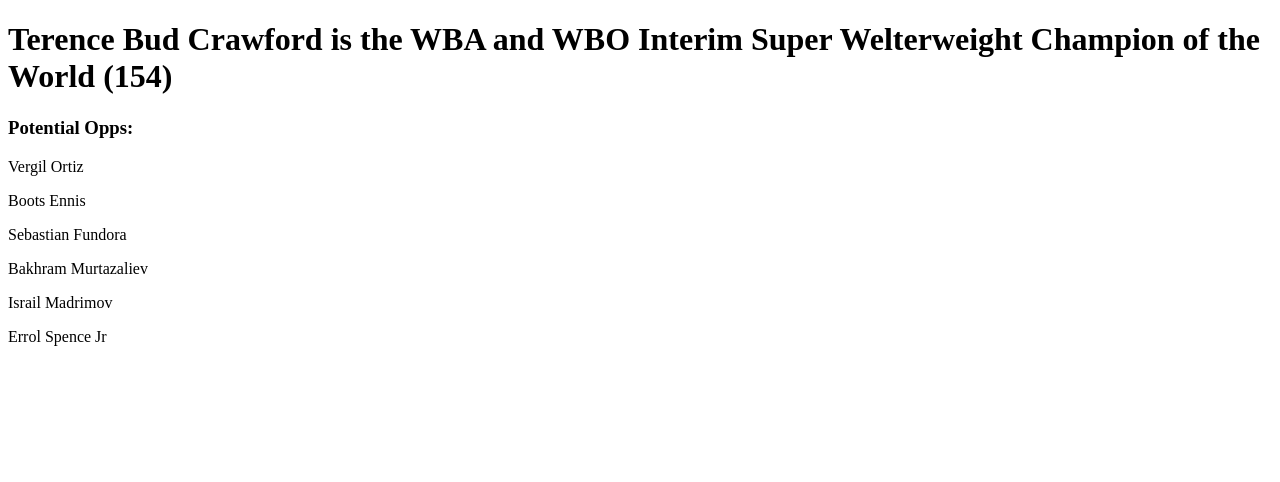
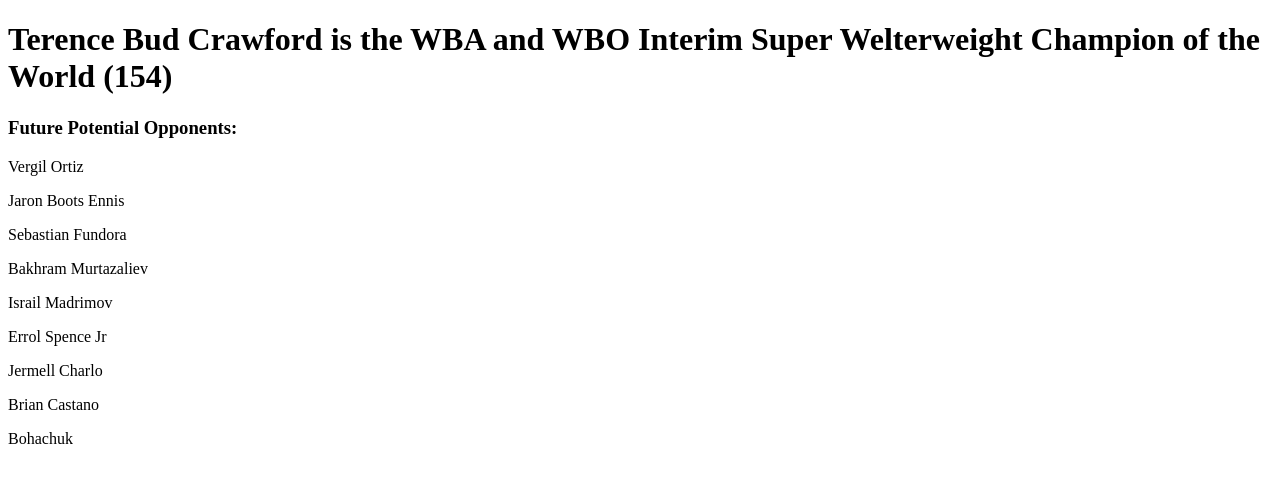
Before and after one commit to BillyTevin11/Python-Based-Spatial-Solutions, a plain HTML site: page Introduction To VSC/index.html in a window 1280 px wide. Drawn offline with Linux system fonts and the light colour scheme.

Commit message:
New Features

```diff
--- a/Introduction To VSC/index.html
+++ b/Introduction To VSC/index.html
@@ -9,13 +9,16 @@
     <h1>Terence Bud Crawford is the WBA
         and WBO Interim Super Welterweight Champion of the World (154)</h1>
 
-    <h3>Potential Opps:</h3>
+    <h3>Future Potential Opponents:</h3>
     <p>Vergil Ortiz</p>
-    <p>Boots Ennis</p>
+    <p>Jaron Boots Ennis</p>
     <p>Sebastian Fundora</p>
     <p>Bakhram Murtazaliev</p>
     <p>Israil Madrimov</p>
     <p>Errol Spence Jr</p>
+    <p>Jermell Charlo</p>
+    <p>Brian Castano</p>
+    <p>Bohachuk</p>
 
 </body>
 </html>
```
